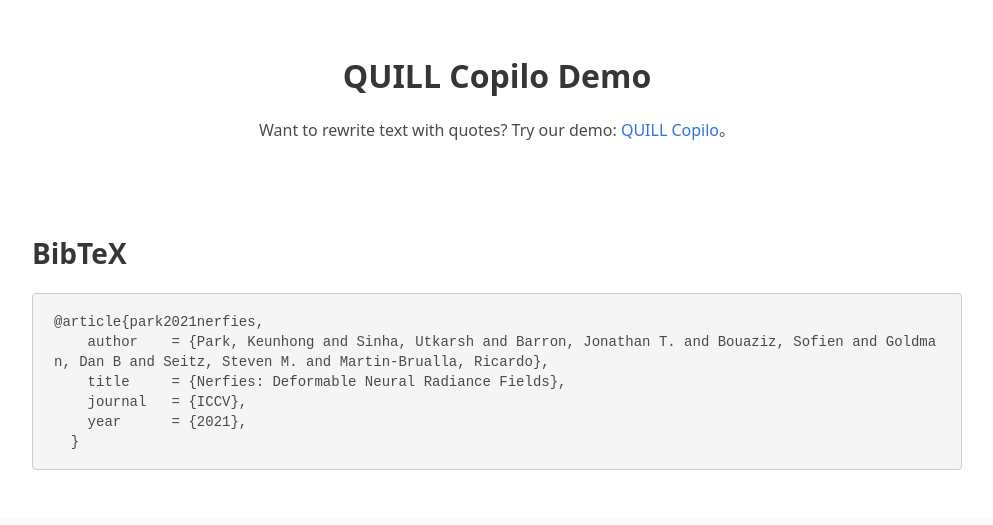
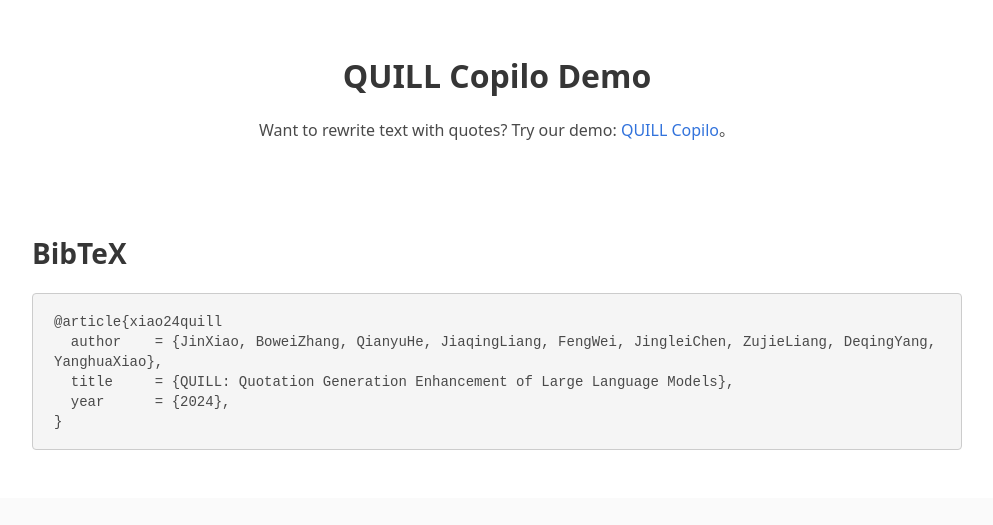
Before and after one commit to GraceXiaoo/quill.github.io, a plain HTML site: page index.html in a window 1280 px wide. Shown: the part 1689-2214 px from the top of the page, without its empty margins (143-1136 px from the left). Drawn offline with nearby package versions, Linux system fonts and the light colour scheme; a script that the page names is missing.

Commit message:
Update index.html

```diff
--- a/index.html
+++ b/index.html
@@ -306,12 +306,11 @@
   <section class="section" id="BibTeX">
     <div class="container is-max-desktop content">
       <h2 class="title">BibTeX</h2>
-      <pre><code>@article{park2021nerfies,
-    author    = {Park, Keunhong and Sinha, Utkarsh and Barron, Jonathan T. and Bouaziz, Sofien and Goldman, Dan B and Seitz, Steven M. and Martin-Brualla, Ricardo},
-    title     = {Nerfies: Deformable Neural Radiance Fields},
-    journal   = {ICCV},
-    year      = {2021},
-  }</code></pre>
+      <pre><code>@article{xiao24quill
+  author    = {JinXiao, BoweiZhang, QianyuHe, JiaqingLiang, FengWei, JingleiChen, ZujieLiang, DeqingYang, YanghuaXiao},
+  title     = {QUILL: Quotation Generation Enhancement of Large Language Models},
+  year      = {2024},
+}</code></pre>
     </div>
   </section>
 
```
